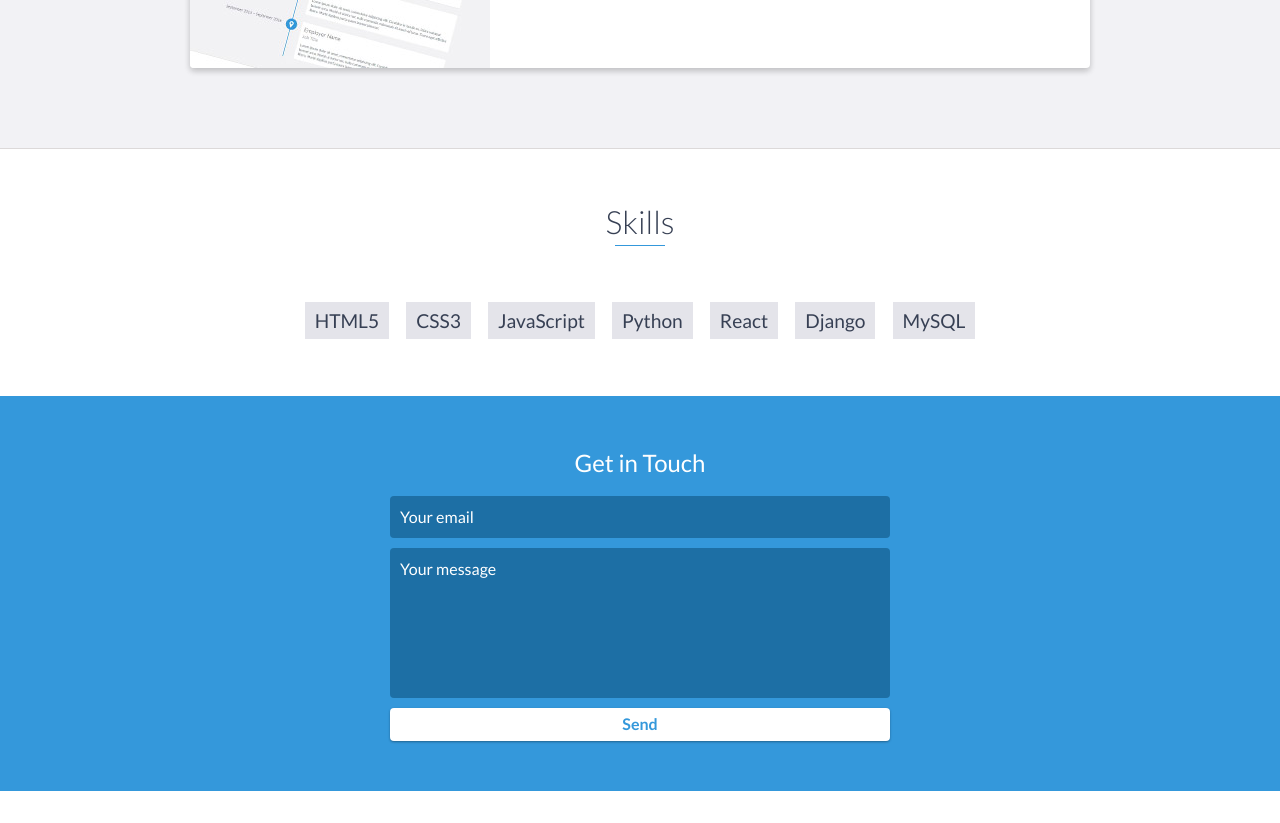
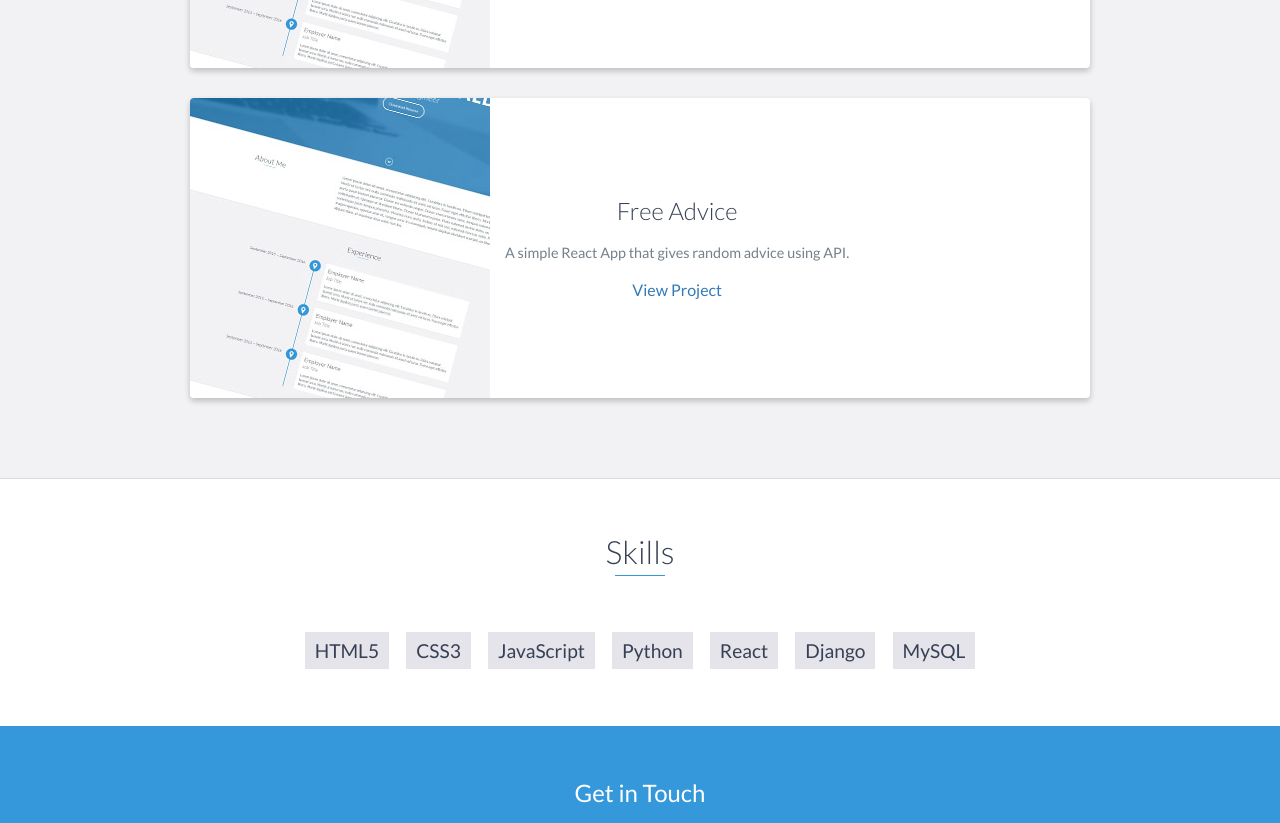
Before and after one commit to kamranpy/Portfolio, a website: page index.html in a window 1280 px wide. Shown: the part 2798-3621 px from the top of the page. Drawn offline with nearby package versions, Linux system fonts and the light colour scheme.

Commit message:
Update index.html

```diff
--- a/index.html
+++ b/index.html
@@ -170,6 +170,23 @@
                     <!-- End .project-info -->
                 </div>
                 <!-- End .project -->
+
+		    <div class="project shadow-large">
+                    <div class="project-image">
+                        <img src="images/project.jpg" />
+                    </div>
+                    <!-- End .project-image -->
+                    <div class="project-info">
+                        <h3>Free Advice</h3>
+                        <p>
+                            A simple React App that gives random advice using API.
+                        </p>
+                        <a href="https://sad-kepler-dde5fb.netlify.app/">View Project</a>
+                    </div>
+                    <!-- End .project-info -->
+                </div>
+                <!-- End .project -->
+
             </div>
         </div>
     </div>
```
